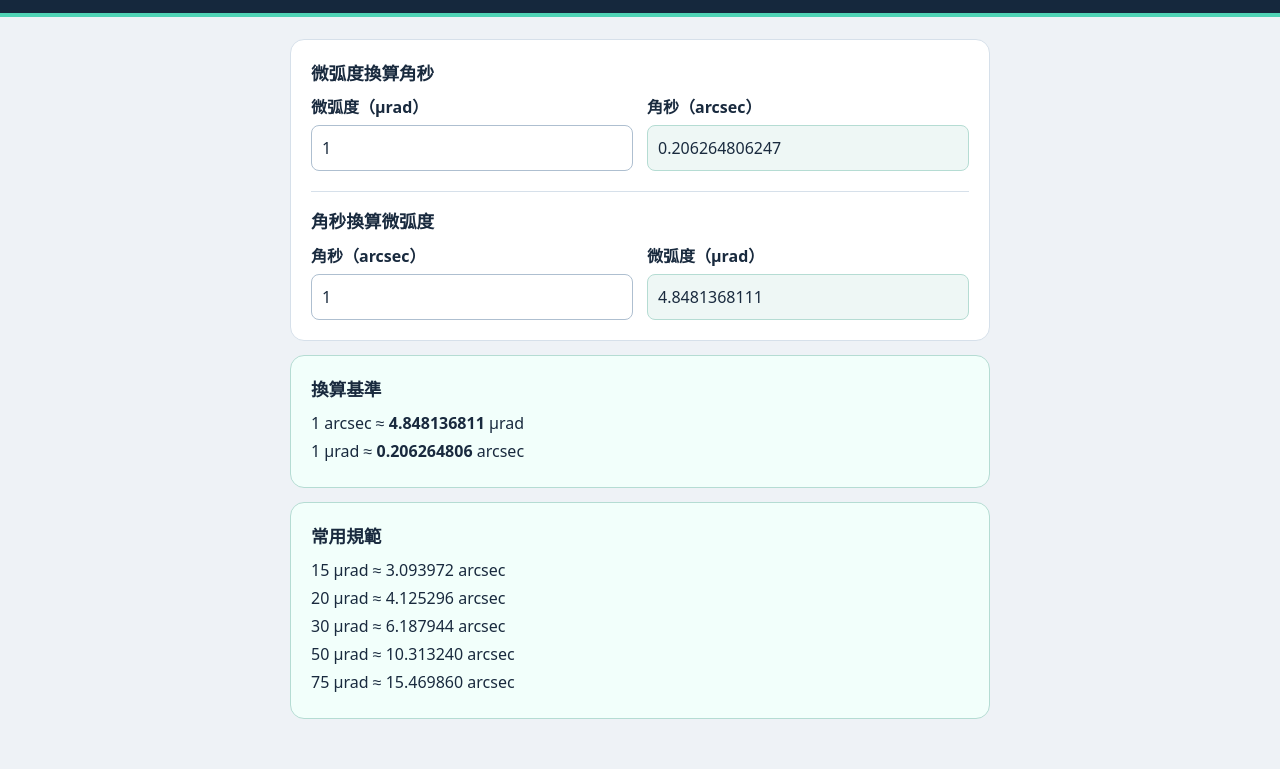
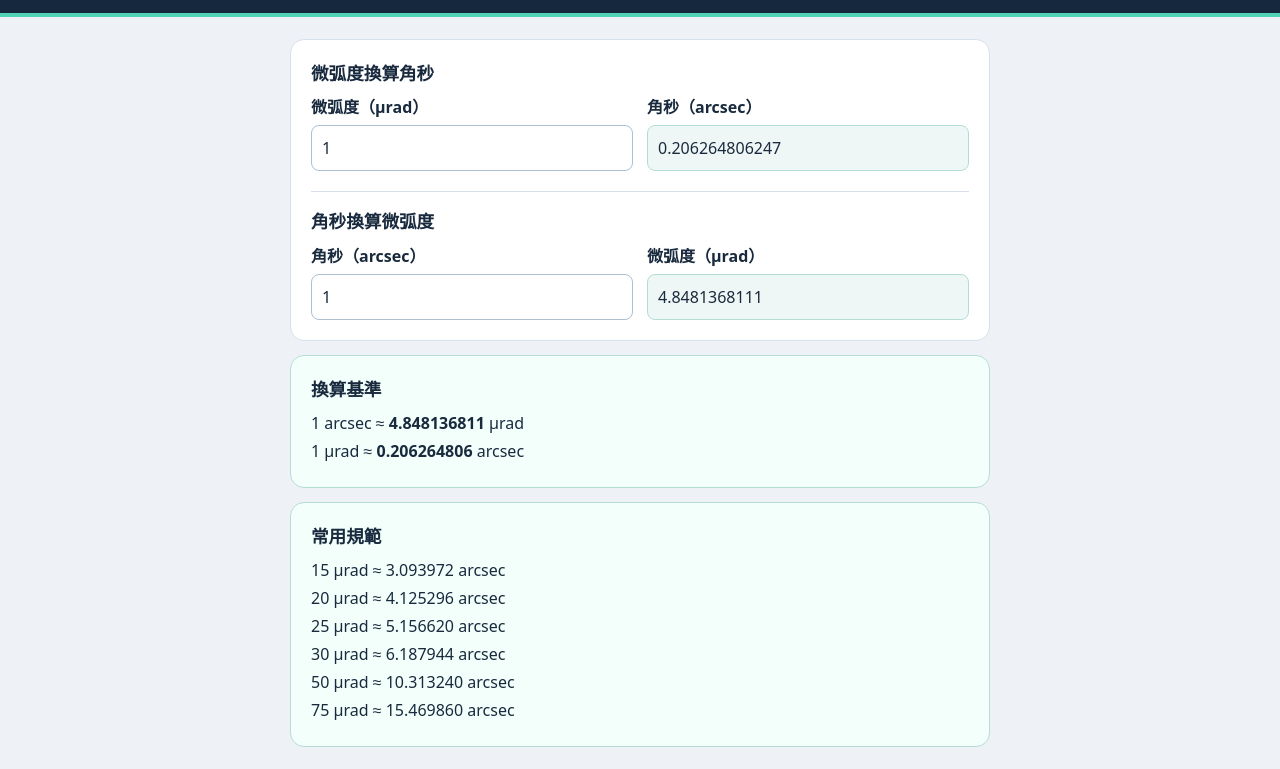
Before and after one commit to wasijoe/engineering-tools, a plain HTML site: page angle.html in a window 1280 px wide. Shown: the part 136-905 px from the top of the page. Before the commit the page ends 877 px from the top, so only its background shows below. Drawn offline with Linux system fonts and the light colour scheme.

Commit message:
Include 25 microradians in common angle specifications

```diff
--- a/angle.html
+++ b/angle.html
@@ -64,7 +64,7 @@ for (const [source, targetId, factor] of [
 }
 document.getElementById("arcsec-reference").textContent = microradPerArcsec.toFixed(9);
 document.getElementById("microrad-reference").textContent = (1 / microradPerArcsec).toFixed(9);
-for (const microradians of [15, 20, 30, 50, 75]) {
+for (const microradians of [15, 20, 25, 30, 50, 75]) {
   const row = document.createElement("p");
   row.textContent = microradians + " µrad ≈ " + (microradians / microradPerArcsec).toFixed(6) + " arcsec";
   document.getElementById("common-values").append(row);
```
